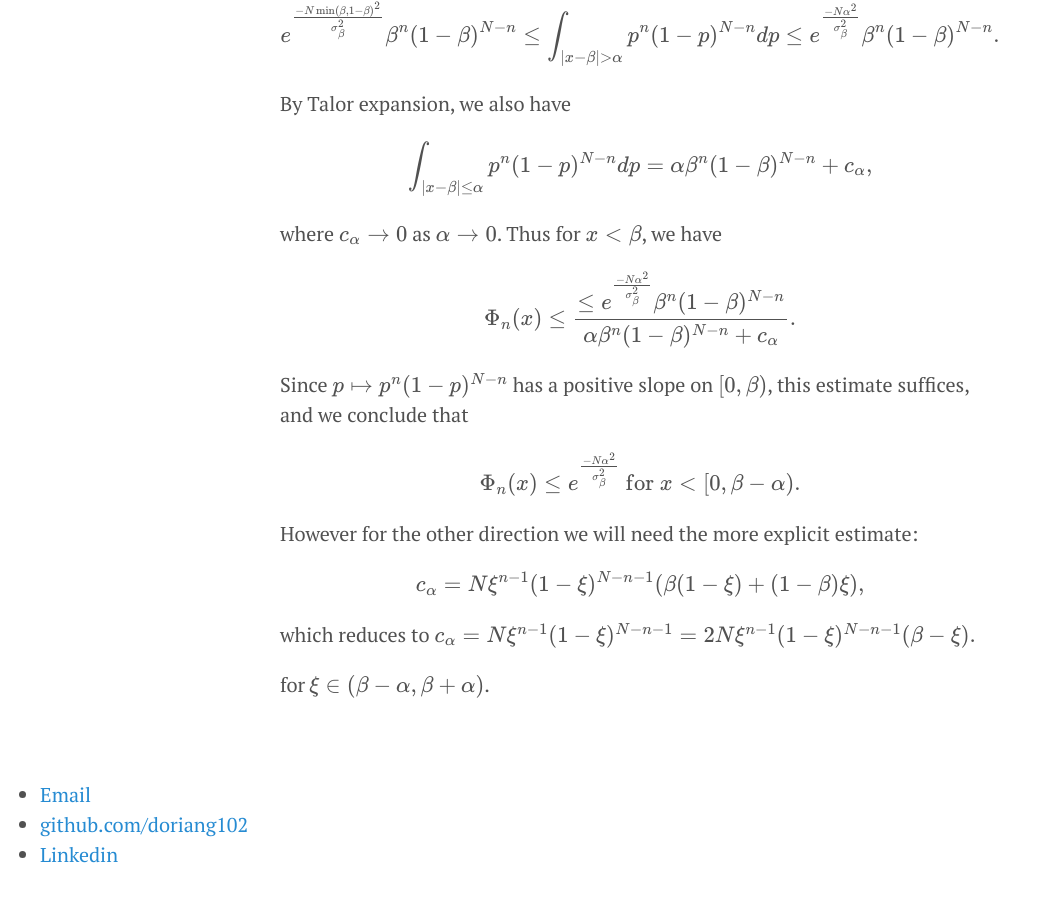
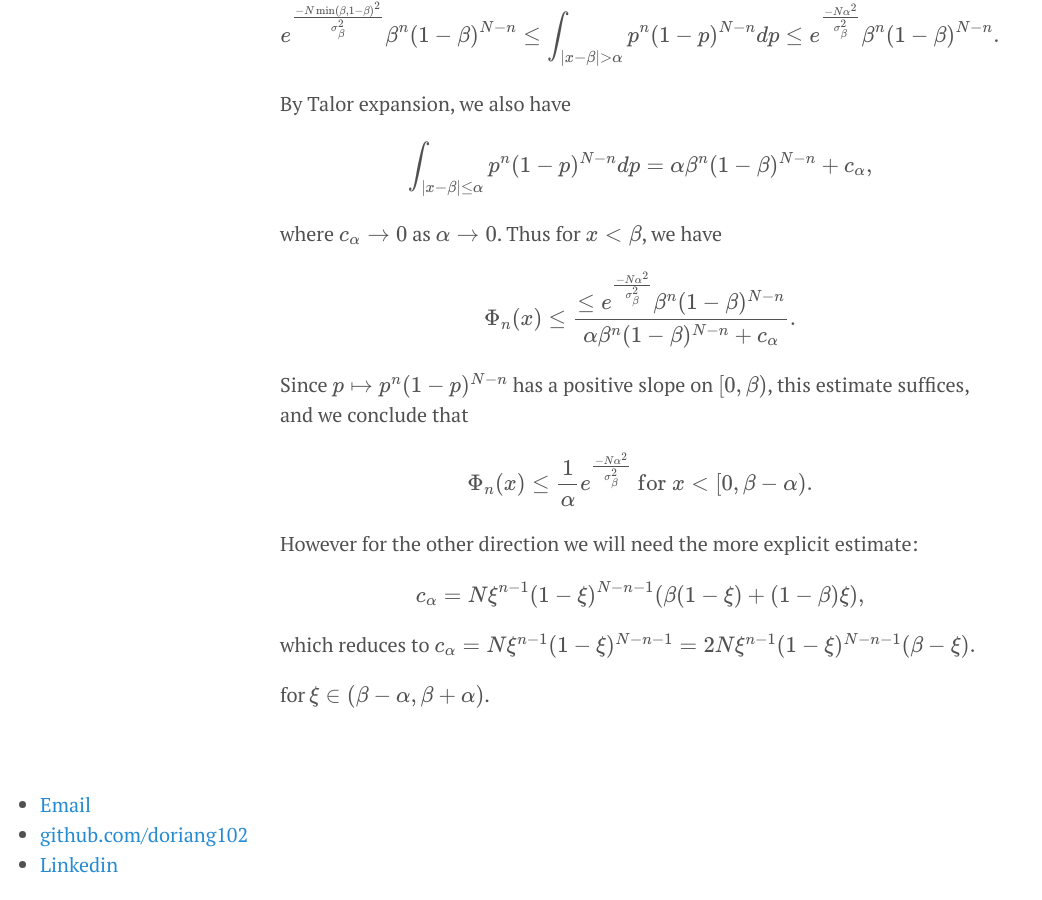
Before and after one commit to doriang102/doriang102.github.io, a Jekyll site: the page built from _posts/2017-06-10-hypothesis-testing-part-2-in-progress.md, in a window 1280 px wide and 900 px high, scrolled down 7996 px. Shown: the whole window, without its empty margins (0-1042 px from the left). Built offline with Jekyll 4.4.1, drawn with Linux system fonts in a browser that asks for light colours; our own code applies the rules of GitHub Pages for plain Markdown files; formulas are drawn with MathJax 3.

Commit message:
Update 2017-06-10-hypothesis-testing-part-2-in-progress.md

```diff
--- a/_posts/2017-06-10-hypothesis-testing-part-2-in-progress.md
+++ b/_posts/2017-06-10-hypothesis-testing-part-2-in-progress.md
@@ -247,7 +247,7 @@ $$\Phi_n(x) \leq \frac{\leq e^{\frac{-N \alpha^2}{\sigma_{\beta}^2}}\beta^n(1-\b
 
 Since $$p \mapsto p^n(1-p)^{N-n}$$ has a positive slope on $$[0,\beta)$$, this estimate suffices, and we conclude that
 
-$$\Phi_n(x) \leq e^{\frac{-N \alpha^2}{\sigma_{\beta}^2}} \textrm{ for } x < [0,\beta-\alpha). $$
+$$\Phi_n(x) \leq \frac{1}{\alpha}e^{\frac{-N \alpha^2}{\sigma_{\beta}^2}} \textrm{ for } x < [0,\beta-\alpha). $$
 
 
 However for the other direction we will need the more explicit estimate:
```
